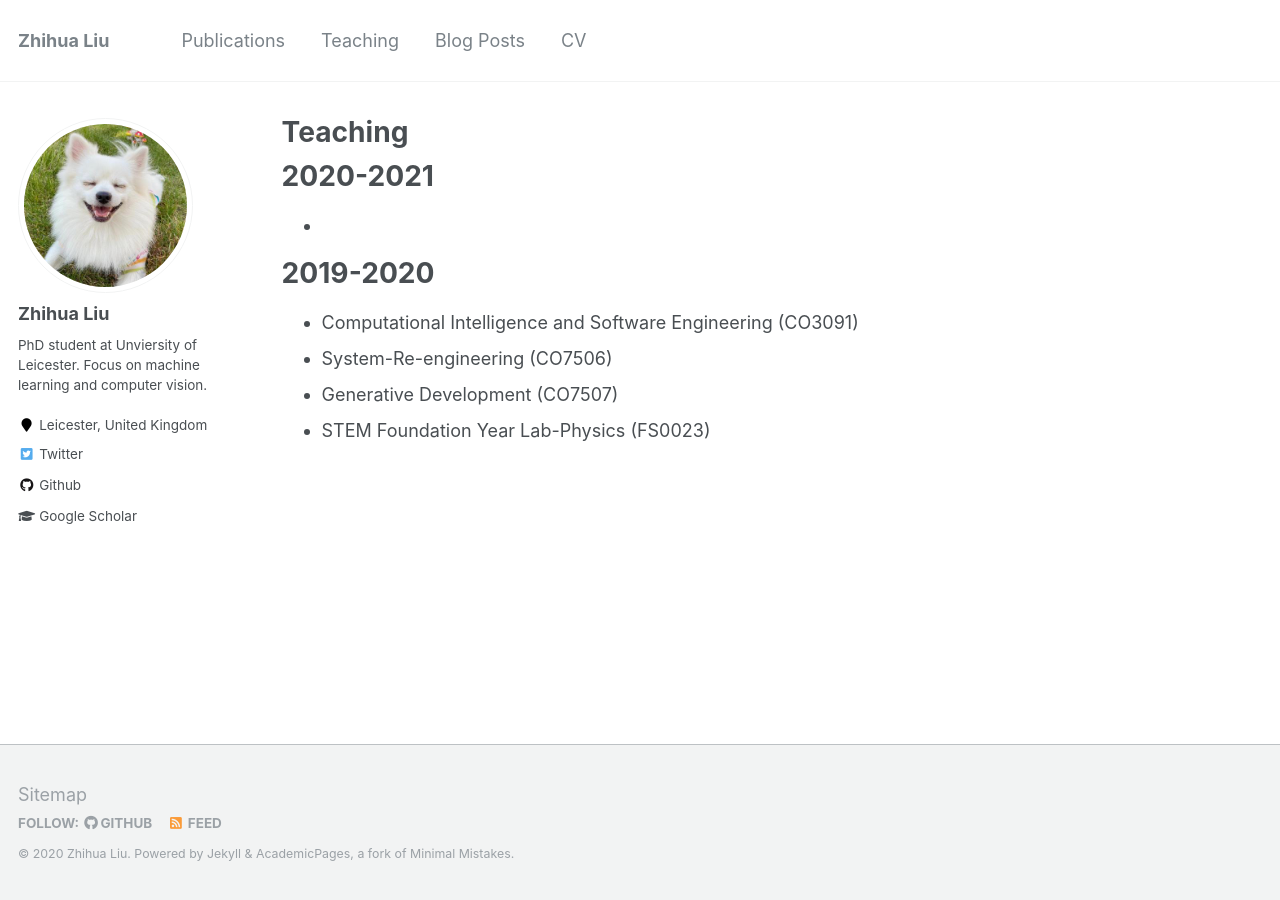
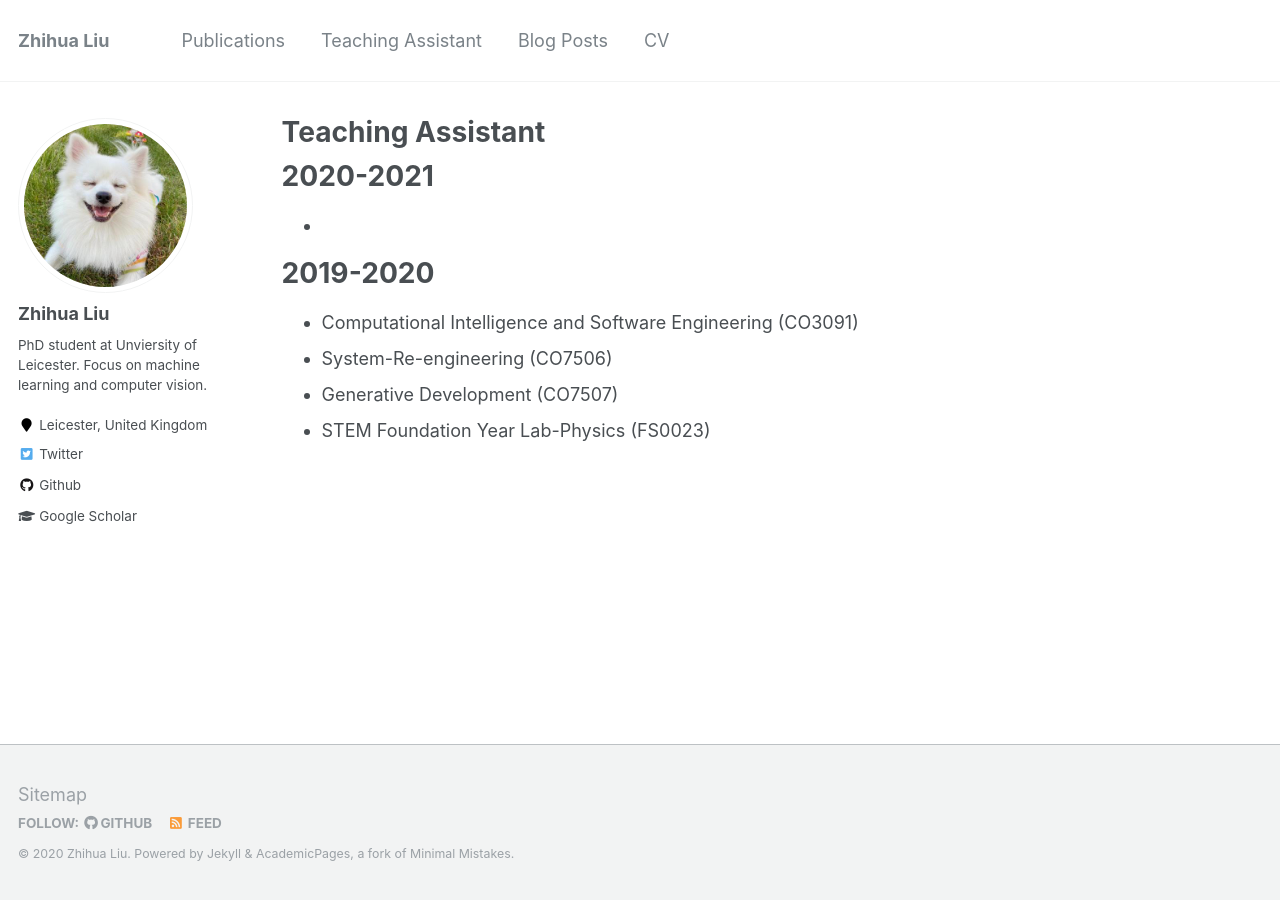
Before and after one commit to ZhihuaLiuEd/ZhihuaLiuEd.github.io, a Jekyll site: the page built from _pages/teaching.md, in a window 1280 px wide. Built offline with Jekyll 4.4.1, drawn with Linux system fonts in a browser that asks for light colours.

Commit message:
update teaching

```diff
--- a/_data/navigation.yml
+++ b/_data/navigation.yml
@@ -6,7 +6,7 @@ main:
   #- title: "Talks"
   #  url: /talks/
 
-  - title: "Teaching"
+  - title: "Teaching Assistant"
     url: /teaching/
 
   #- title: "Portfolio"
--- a/_pages/teaching.md
+++ b/_pages/teaching.md
@@ -1,7 +1,7 @@
 ---
 layout: archive
 permalink: /teaching/
-title: "Teaching"
+title: "Teaching Assistant"
 author_profile: true
 redirect_from:
   - /teaching.html
```
